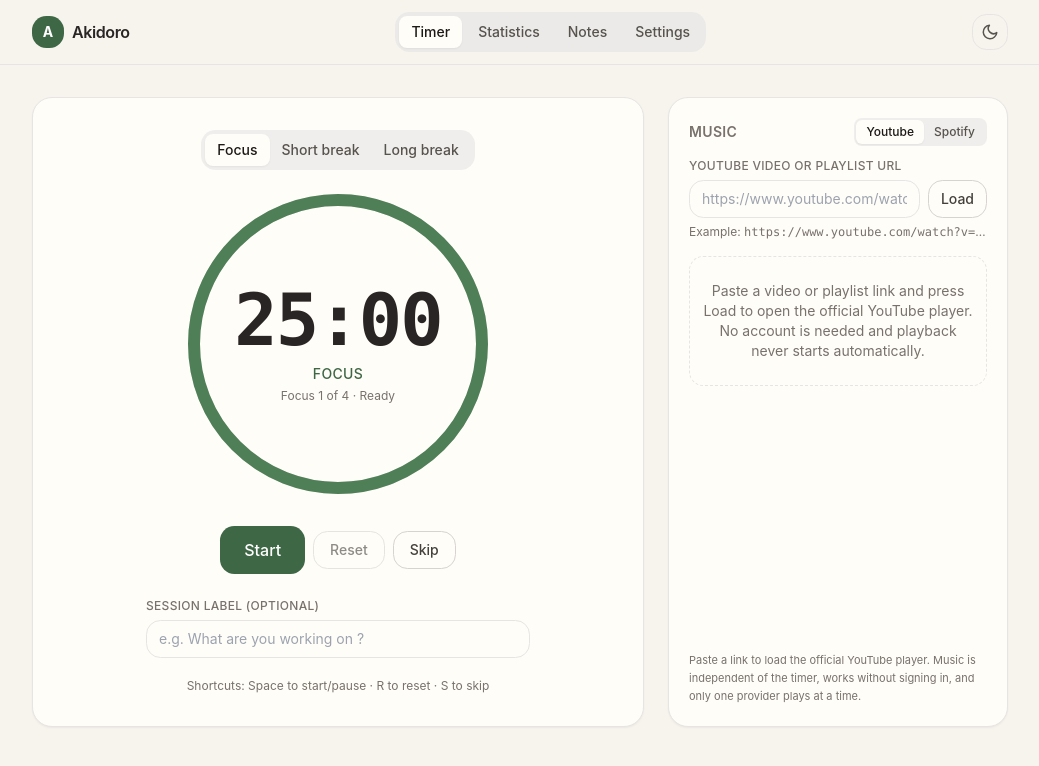
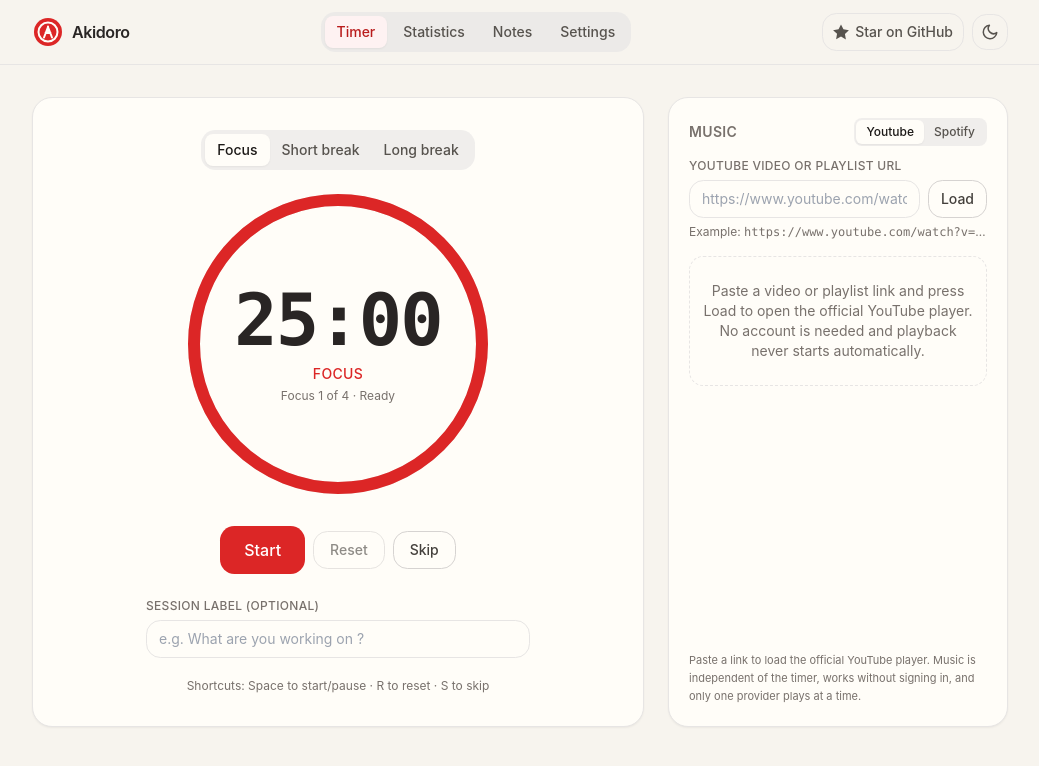
Before and after one commit to adamzahraoui/Akidoro, a React (Vite) app: page / in a window 1280 px wide. Shown: the top 766 px of the page, without its empty margins (120-1159 px from the left). Built offline with nearby package versions, Linux system fonts and the light colour scheme.

Commit message:
Apply red brand theme, SVG logo, favicon, and GitHub star link

```diff
--- a/index.html
+++ b/index.html
@@ -5,9 +5,9 @@
     <meta name="viewport" content="width=device-width, initial-scale=1.0" />
     <meta
       name="description"
-      content="Akidoro - a distraction-free Pomodoro timer with weekly statistics, optional Google sign-in and link-based music."
+      content="Akidoro - a distraction-free Pomodoro timer with weekly statistics and link-based music."
     />
-    <meta name="theme-color" content="#3e6745" />
+    <meta name="theme-color" content="#dc2626" />
     <link rel="icon" type="image/svg+xml" href="%BASE_URL%favicon.svg" />
     <link rel="manifest" href="%BASE_URL%site.webmanifest" />
     <title>Akidoro</title>
--- a/src/components/Nav.tsx
+++ b/src/components/Nav.tsx
@@ -23,9 +23,24 @@ export function Nav({ view, onChange }: { view: View; onChange: (view: View) =>
     <header className="border-b subtle-border">
       <div className="mx-auto flex max-w-5xl flex-wrap items-center justify-between gap-3 px-4 py-3 sm:px-6">
         <div className="flex items-center gap-2">
-          <span className="grid h-8 w-8 place-items-center rounded-xl bg-accent-600 text-sm font-bold text-white">
-            A
-          </span>
+          <svg
+            className="h-8 w-8 shrink-0"
+            viewBox="0 0 64 64"
+            role="img"
+            aria-label="Akidoro timer logo"
+          >
+            <circle cx="32" cy="32" r="28" fill="#dc2626" />
+            <circle cx="32" cy="32" r="19" fill="none" stroke="#fffdf8" stroke-width="4" />
+            <path
+              d="M24 43 L32 22 L40 43 M27 34 H37"
+              fill="none"
+              stroke="#fffdf8"
+              stroke-width="4"
+              stroke-linecap="round"
+              stroke-linejoin="round"
+            />
+            <line x1="32" y1="31" x2="32" y2="21" stroke="#fffdf8" stroke-width="4" stroke-linecap="round" />
+          </svg>
           <span className="text-base font-semibold tracking-tight">Akidoro</span>
         </div>
 
@@ -42,7 +57,7 @@ export function Nav({ view, onChange }: { view: View; onChange: (view: View) =>
               className={cx(
                 'focus-ring rounded-lg px-3 py-1.5 text-sm font-medium transition-colors',
                 view === tab.id
-                  ? 'bg-surface-light text-stone-900 shadow-sm dark:bg-surface-dark dark:text-white'
+                  ? 'bg-accent-50 text-accent-700 shadow-sm dark:bg-accent-900/30 dark:text-accent-300'
                   : 'text-stone-600 hover:text-stone-900 dark:text-stone-300 dark:hover:text-white',
               )}
             >
@@ -52,6 +67,18 @@ export function Nav({ view, onChange }: { view: View; onChange: (view: View) =>
         </nav>
 
         <div className="flex items-center gap-2">
+          <a
+            href="https://github.com/adamzahraoui/Akidoro"
+            target="_blank"
+            rel="noopener noreferrer"
+            aria-label="Star Akidoro on GitHub"
+            className="focus-ring inline-flex items-center gap-1.5 rounded-xl border subtle-border px-2.5 py-2 text-sm font-medium text-stone-600 hover:bg-stone-200/60 dark:text-stone-300 dark:hover:bg-stone-800/60"
+          >
+            <svg width="16" height="16" viewBox="0 0 24 24" fill="currentColor" aria-hidden="true">
+              <path d="M12 .587l3.668 7.431 8.2 1.193-5.934 5.787 1.401 8.168L12 18.896l-7.335 3.858 1.401-8.168L.132 9.211l8.2-1.193L12 .587z" />
+            </svg>
+            <span className="hidden sm:inline">Star on GitHub</span>
+          </a>
           <button
             type="button"
             onClick={() => updateSettings({ theme: isDark ? 'light' : 'dark' })}
--- a/src/components/notes/NotesView.tsx
+++ b/src/components/notes/NotesView.tsx
@@ -109,7 +109,7 @@ export function NotesView() {
                     className={cx(
                       'focus-ring w-full rounded-xl border p-3 text-left transition-colors',
                       active
-                        ? 'border-accent-500 bg-accent-50 dark:border-accent-500 dark:bg-accent-900/20'
+                        ? 'border-accent-600 bg-accent-50 dark:border-accent-600 dark:bg-accent-900/20'
                         : 'subtle-border hover:bg-stone-100 dark:hover:bg-stone-800/60',
                     )}
                   >
--- a/src/components/stats/StatisticsView.tsx
+++ b/src/components/stats/StatisticsView.tsx
@@ -37,7 +37,7 @@ function DailyChart({ week }: { week: WeekStats }) {
             <div key={d.date} className="flex flex-1 flex-col items-center gap-1">
               <div className="flex h-40 w-full items-end justify-center gap-1">
                 <div
-                  className="w-3 rounded-t bg-accent-500 sm:w-4"
+                  className="w-3 rounded-t bg-accent-600 sm:w-4"
                   style={{ height: `${focusPct}%` }}
                   title={`Focus ${formatDuration(d.focusSec)}`}
                 />
@@ -54,7 +54,7 @@ function DailyChart({ week }: { week: WeekStats }) {
       </div>
       <div className="mt-3 flex items-center justify-center gap-4 text-xs muted">
         <span className="inline-flex items-center gap-1.5">
-          <span className="h-2.5 w-2.5 rounded-sm bg-accent-500" /> Focus
+          <span className="h-2.5 w-2.5 rounded-sm bg-accent-600" /> Focus
         </span>
         <span className="inline-flex items-center gap-1.5">
           <span className="h-2.5 w-2.5 rounded-sm bg-stone-400 dark:bg-stone-500" /> Break
--- a/src/components/timer/CircularProgress.tsx
+++ b/src/components/timer/CircularProgress.tsx
@@ -36,7 +36,7 @@ export function CircularProgress({
           strokeLinecap="round"
           strokeDasharray={circumference}
           strokeDashoffset={offset}
-          className="stroke-accent-500 transition-[stroke-dashoffset] duration-500 ease-linear"
+          className="stroke-accent-600 transition-[stroke-dashoffset] duration-500 ease-linear"
         />
       </svg>
       <div className="absolute inset-0 grid place-items-center px-6">{children}</div>
--- a/src/components/ui/Button.tsx
+++ b/src/components/ui/Button.tsx
@@ -12,7 +12,7 @@ interface ButtonProps extends ButtonHTMLAttributes<HTMLButtonElement> {
 
 const variants: Record<Variant, string> = {
   primary:
-    'bg-accent-600 text-white hover:bg-accent-700 disabled:bg-accent-600/50 dark:bg-accent-500 dark:hover:bg-accent-400',
+    'bg-accent-600 text-white hover:bg-accent-700 disabled:bg-accent-600/50 dark:bg-accent-600 dark:hover:bg-accent-700',
   secondary:
     'border border-stone-300 bg-surface-light text-stone-700 hover:bg-stone-100 dark:border-stone-600 dark:bg-surface-dark dark:text-stone-200 dark:hover:bg-stone-700/50',
   ghost:
--- a/src/index.css
+++ b/src/index.css
@@ -42,9 +42,9 @@ body {
 
 /* Focus ring used across interactive elements. */
 .focus-ring:focus-visible {
-  @apply outline-none ring-2 ring-accent-500 ring-offset-2 ring-offset-canvas-light dark:ring-offset-canvas-dark;
+  @apply outline-none ring-2 ring-accent-600 ring-offset-2 ring-offset-canvas-light dark:ring-offset-canvas-dark;
 }
 
 input[type='range'] {
-  @apply h-1.5 w-full cursor-pointer appearance-none rounded-full bg-stone-300 accent-accent-500 dark:bg-stone-600;
+  @apply h-1.5 w-full cursor-pointer appearance-none rounded-full bg-stone-300 accent-accent-600 dark:bg-stone-600;
 }
--- a/tailwind.config.js
+++ b/tailwind.config.js
@@ -15,16 +15,16 @@ export default {
           dark: '#242623',
         },
         accent: {
-          50: '#eef4ee',
-          100: '#d7e6d8',
-          200: '#b3ceb6',
-          300: '#8bb491',
-          400: '#699a70',
-          500: '#4f7f57',
-          600: '#3e6745',
-          700: '#325238',
-          800: '#29422e',
-          900: '#223726',
+          50: '#fef2f2',
+          100: '#fee2e2',
+          200: '#fecaca',
+          300: '#fca5a5',
+          400: '#f87171',
+          500: '#ef4444',
+          600: '#dc2626',
+          700: '#b91c1c',
+          800: '#991b1b',
+          900: '#7f1d1d',
         },
       },
       fontFamily: {
```
Also changed, not shown: public/favicon.svg, public/site.webmanifest.
